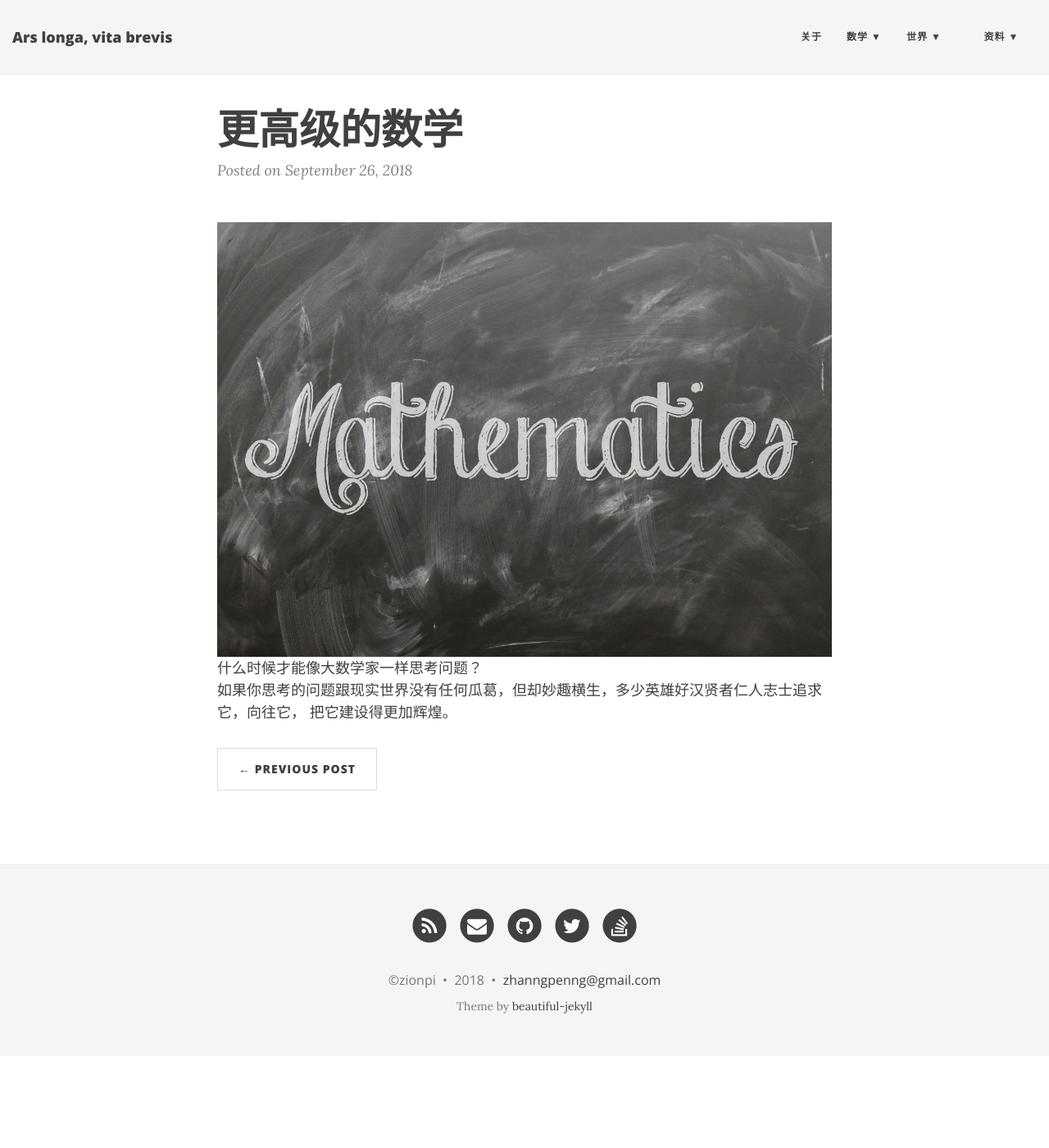
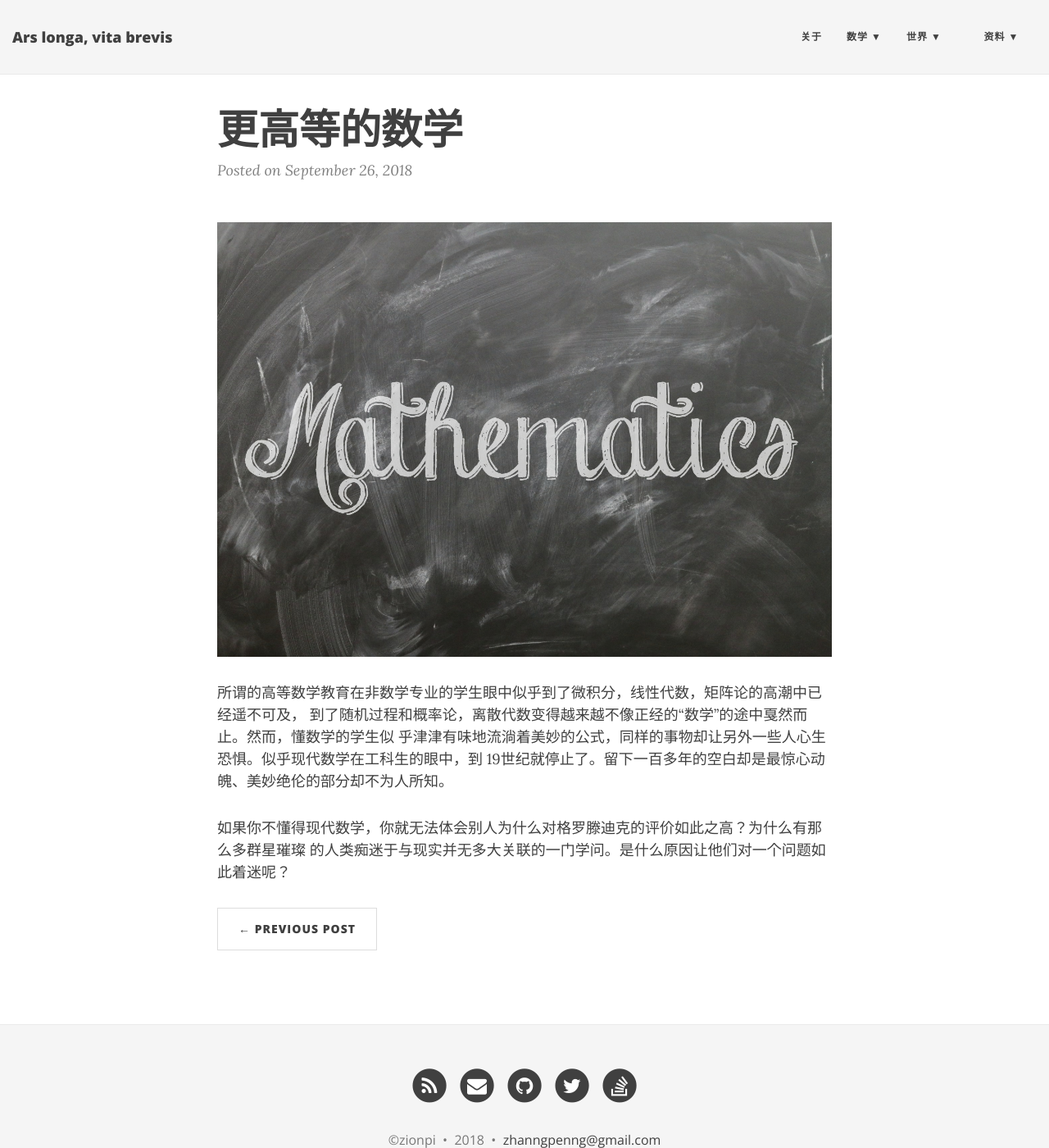
Before and after one commit to ZionPi/zionpi.github.io, a Jekyll site: the page built from _posts/2018-09-26-higher-mathematics.md, in a window 1280 px wide and 1400 px high. Shown: the whole window at 82% size. Built offline with Jekyll 4.4.1, drawn with Linux system fonts in a browser that asks for light colours; nearby versions of some CDN libraries.

Commit message:
Update 2018-09-26-higher-mathematics.md

```diff
--- a/_posts/2018-09-26-higher-mathematics.md
+++ b/_posts/2018-09-26-higher-mathematics.md
@@ -1,8 +1,13 @@
 ---
 layout: post
-title: 更高级的数学
+title: 更高等的数学
 ---
 ![数学](/img/mathematics.jpg)
-什么时候才能像大数学家一样思考问题？
-如果你思考的问题跟现实世界没有任何瓜葛，但却妙趣横生，多少英雄好汉贤者仁人志士追求它，向往它，
-把它建设得更加辉煌。
+
+所谓的高等数学教育在非数学专业的学生眼中似乎到了微积分，线性代数，矩阵论的高潮中已经遥不可及，
+到了随机过程和概率论，离散代数变得越来越不像正经的“数学”的途中戛然而止。然而，懂数学的学生似
+乎津津有味地流淌着美妙的公式，同样的事物却让另外一些人心生恐惧。似乎现代数学在工科生的眼中，到
+19世纪就停止了。留下一百多年的空白却是最惊心动魄、美妙绝伦的部分却不为人所知。
+
+如果你不懂得现代数学，你就无法体会别人为什么对格罗滕迪克的评价如此之高？为什么有那么多群星璀璨
+的人类痴迷于与现实并无多大关联的一门学问。是什么原因让他们对一个问题如此着迷呢？
```
